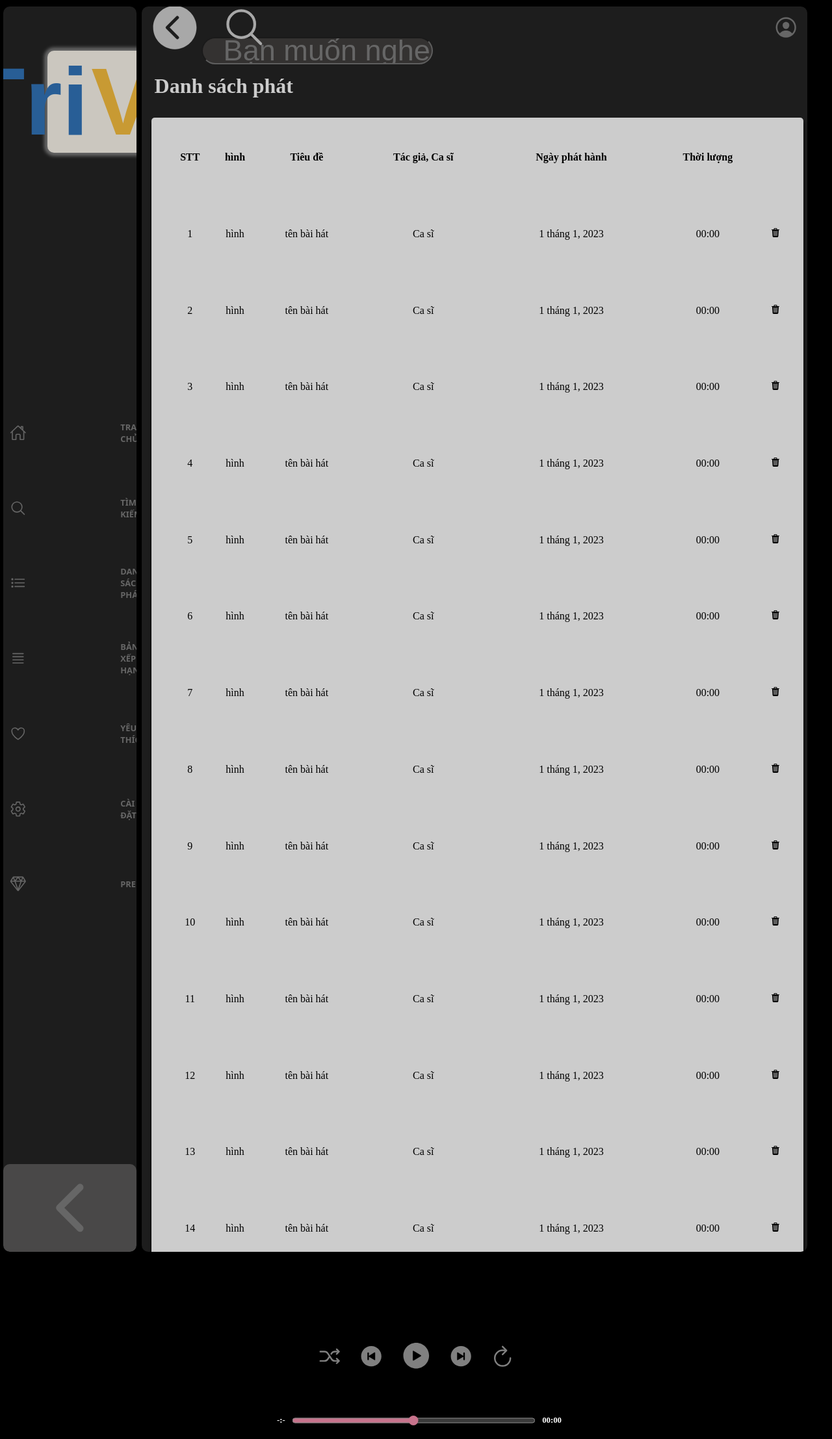
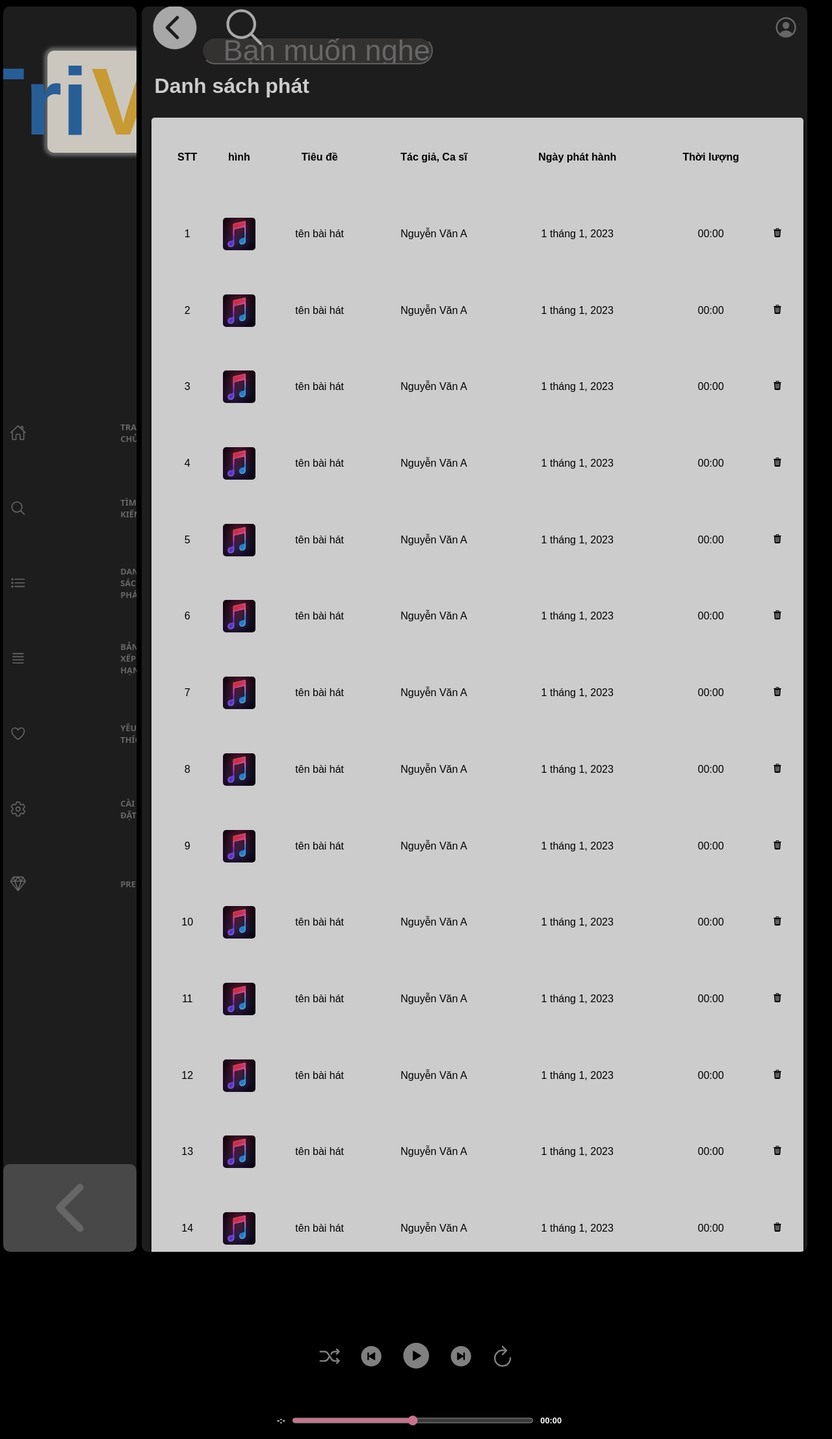
Before and after one commit to Cannie511/Web_Nghe_Nhac, a PHP site: page / in a window 1280 px wide. Shown: the top 2214 px of the page at 65% size. Run offline with PHP 8.4, Linux system fonts and the light colour scheme.

Commit message:
sync img

```diff
--- a/MusicProcess.php
+++ b/MusicProcess.php
@@ -5,16 +5,16 @@ function loadMusic()
     for ($i = $stt; $i <= 20; $i++) {
         $stt = $i;
         $data = array(
-            array("stt" => $stt, "img" => "hình", "name" => "tên bài hát", "singer" => "Ca sĩ", "date" => "1 tháng 1, 2023", "time" => "00:00")
+            array("stt" => $stt, "img" => "", "name" => "tên bài hát", "singer" => "Nguyễn Văn A", "date" => "1 tháng 1, 2023", "time" => "00:00")
         );
 
         foreach ($data as $key => $music) {
             echo "<tr>";
             echo "<td>";
             print_r($data[$key]['stt']);
+            echo "<td>";
+            echo "<div id='crop_img'><img src = 'IMAGE/apple-music-note.jpg'></div>";
             echo "</td>";
-            echo "<td>";
-            print_r($data[$key]['img']);
             echo "</td>";
             echo "<td>";
             print_r($data[$key]['name']);
--- a/index.css
+++ b/index.css
@@ -5,6 +5,7 @@
 }
 body{
     background-color: black;
+    font-family: Arial, Helvetica, sans-serif;
     transition: all 0.3s ease-in-out;
 }
 ul li{
@@ -19,15 +20,7 @@ a:hover{
     color: white;
     font-weight: bolder;
 }
-:-ms-input-placeholder {
-    color: gray;     /* Internet Explorer 10-11 */
-}
-::-ms-input-placeholder {
-    color: gray;    /* Microsoft Edge */
-}
-::placeholder {
-    color: gray;     /* Firefox, Chrome, Opera */
-}
+
 
 /* THẺ MENU */
 #menu{
@@ -250,6 +243,25 @@ a:hover{
     height: 5vh;
     transition: all 0.3s ease-in-out;
 }
+#crop_img{
+    width: 50px;
+    height: 50px;
+    display: flex;
+    justify-content: center;
+    align-items: center;
+    overflow: hidden;
+    border-radius: 5px;
+}
+#crop_img>img{
+    width: 100px;
+    height: 60px;
+
+}
+td:nth-child(2){
+    display: flex;
+    align-items: center;
+    justify-content: center;
+}
 td:first-child{
     border-radius:10px 0 0 10px;
 }
@@ -453,7 +465,7 @@ input[type="range"]{
 #search>ion-icon:hover{
     color: var(--hover-custom-page);
 }
-/* THẺ WEBKIT */
+/* THẺ DEFAULT */
 ::-webkit-scrollbar{
     width: 5px;
 }
@@ -461,6 +473,15 @@ input[type="range"]{
     background-color: gray;
     border-radius: 5px;
 }
+:-ms-input-placeholder {
+    color: gray;     /* Internet Explorer 10-11 */
+}
+::-ms-input-placeholder {
+    color: gray;    /* Microsoft Edge */
+}
+::placeholder {
+    color: gray;     /* Firefox, Chrome, Opera */
+}
 :root{
     --hover-custom-page: rgb(246, 148, 246);
     --logo-Tri-custom: #3376BC;
```
Also changed, not shown: switch.html (+17 -0 lines), IMAGE/apple-music-note.jpg (added).
